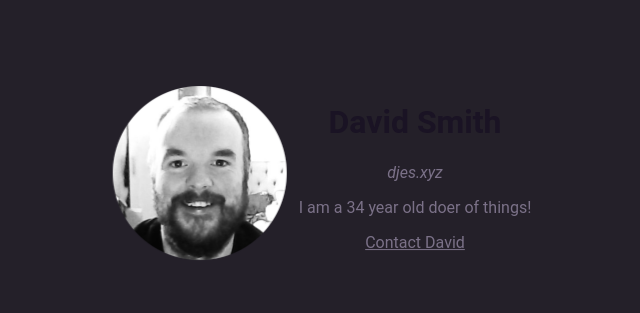
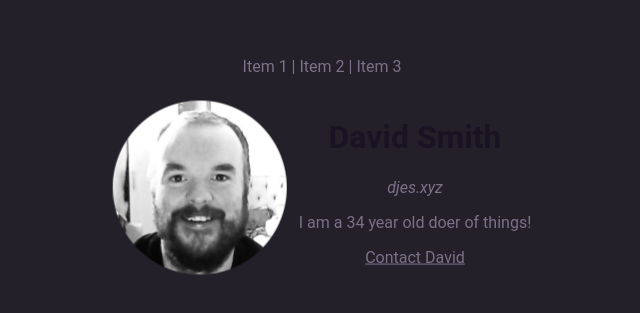
Before and after one commit to DavidJESmith/cv, a plain HTML site: page index.html in a window 1280 px wide. Shown: the part 225-538 px from the top of the page, without its empty margins (318-958 px from the left). Drawn offline with Linux system fonts and the light colour scheme.

Commit message:
Update index.html

```diff
--- a/index.html
+++ b/index.html
@@ -11,6 +11,7 @@
   <body>
     <div class="centrecontainer">
       <table>
+        <tr>Item 1 | Item 2 | Item 3</tr>
         <tr>
           <td><img src="img/me.png" alt="David's Profile Picture" /></td>
           <td>
```
